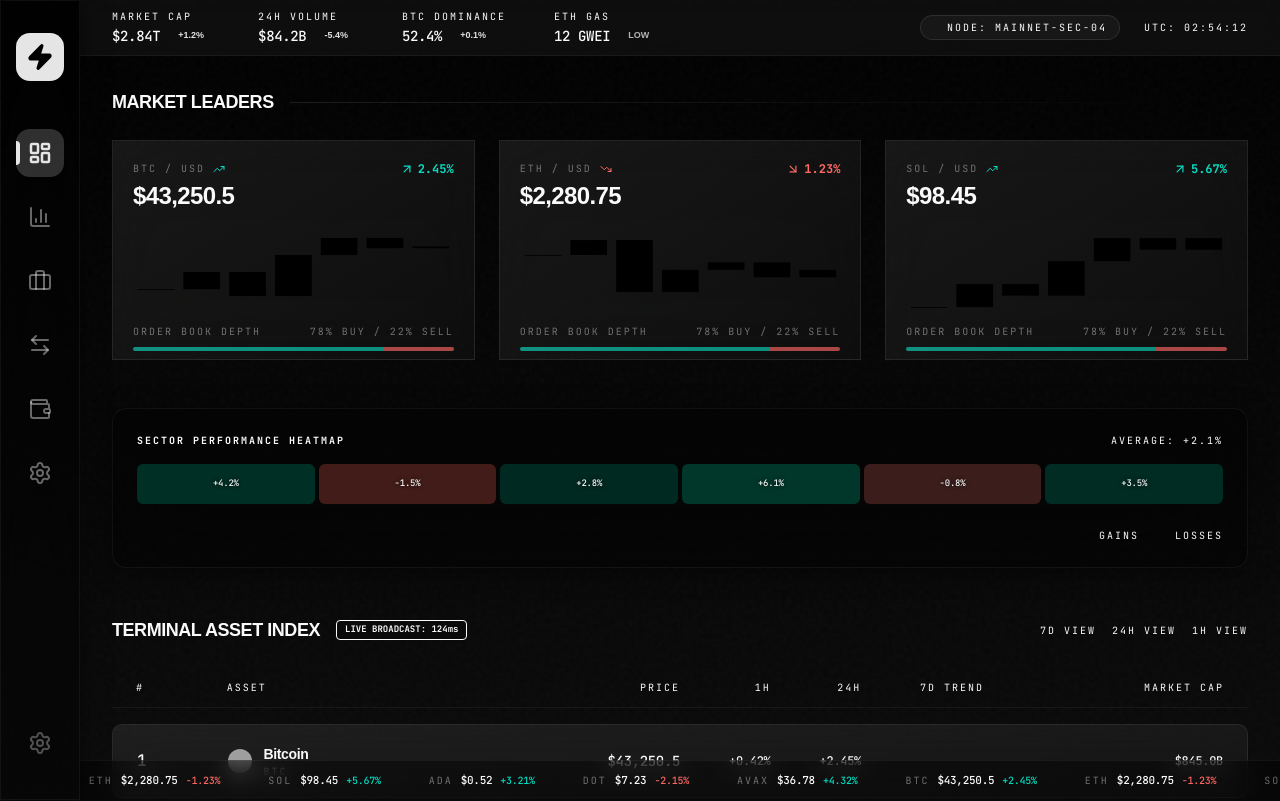
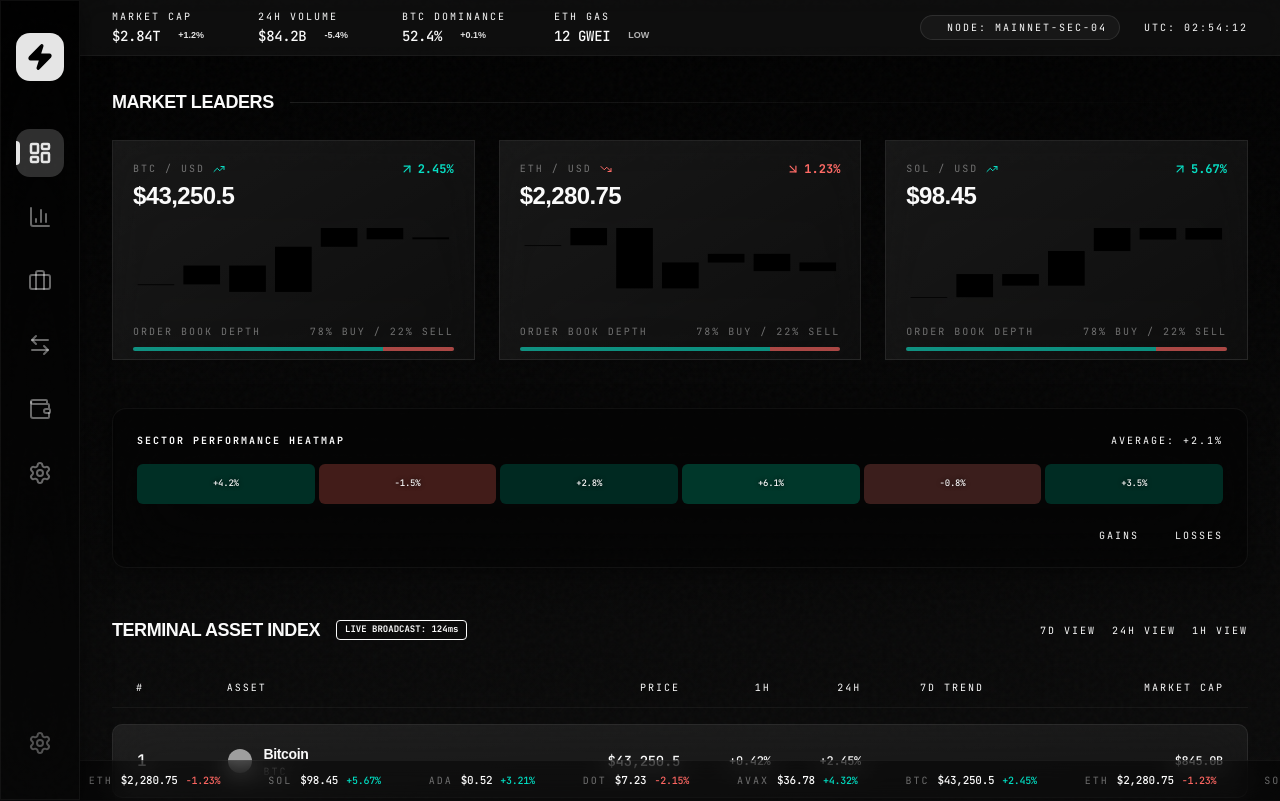
Before and after one commit to kwanljuin/crypto-dashboard, a Next.js app: page / in a window 1280 px wide. Shown: the top 801 px of the page. Built offline with nearby package versions, Linux system fonts and the light colour scheme; grey boxes are pictures that could not be loaded; a web font is replaced by a local one.

Commit message:
fix(lint): resolve purity, any types, and unused variables

```diff
--- a/components/charts/price-chart.tsx
+++ b/components/charts/price-chart.tsx
@@ -31,7 +31,7 @@ export const PriceChart = ({ data, coinName = 'Coin' }: PriceChartProps) => {
     return (
         <GlassPanel className="p-6">
             <div className="flex items-center justify-between mb-6">
-                <h3 className="text-lg font-mono font-bold">Price Chart</h3>
+                <h3 className="text-lg font-mono font-bold">{coinName} Price History</h3>
 
                 <div className="flex gap-2">
                     {periods.map((period) => (
@@ -77,7 +77,7 @@ export const PriceChart = ({ data, coinName = 'Coin' }: PriceChartProps) => {
                             backdropFilter: 'blur(12px)',
                         }}
                         labelFormatter={(timestamp) => new Date(timestamp).toLocaleString()}
-                        formatter={(value: any) => [`$${Number(value).toLocaleString()}`, 'Price']}
+                        formatter={(value: number | string | undefined) => [`$${Number(value || 0).toLocaleString()}`, 'Price']}
                     />
                     <Area
                         type="monotone"
--- a/components/dashboard/living-table.tsx
+++ b/components/dashboard/living-table.tsx
@@ -10,7 +10,16 @@ import {
 import { motion } from 'motion/react';
 
 interface LivingTableProps {
-    coins: any[];
+    coins: {
+        id: string;
+        name: string;
+        symbol: string;
+        image: string;
+        current_price: number;
+        price_change_percentage_24h: number;
+        market_cap: number;
+        sparkline_in_7d: { price: number[] };
+    }[];
 }
 
 export function LivingTable({ coins }: LivingTableProps) {
@@ -30,7 +39,7 @@ export function LivingTable({ coins }: LivingTableProps) {
             {/* Rows */}
             {coins.map((coin, i) => {
                 const isPositive = coin.price_change_percentage_24h >= 0;
-                const sparklineData = coin.sparkline_in_7d.price.map((p: number, index: number) => ({ value: p }));
+                const sparklineData = coin.sparkline_in_7d.price.map((p: number) => ({ value: p }));
 
                 return (
                     <motion.div
--- a/components/dashboard/mini-candle-chart.tsx
+++ b/components/dashboard/mini-candle-chart.tsx
@@ -11,16 +11,18 @@ interface CandleData {
 
 export function MiniCandleChart({ prices }: { prices: number[] }) {
     // Generate mock OHLC from price points
-    const candles: CandleData[] = prices.map((p, i) => {
+    const candles: CandleData[] = React.useMemo(() => prices.map((p, i) => {
         const prev = i > 0 ? prices[i - 1] : p;
         const volatility = p * 0.01;
+        // Use a deterministic "pseudo-random" based on p and i to satisfy purity checks
+        const pseudoRand = ((p * 1000) % 100) / 100;
         return {
             o: prev,
             c: p,
-            h: Math.max(prev, p) + Math.random() * volatility,
-            l: Math.min(prev, p) - Math.random() * volatility
+            h: Math.max(prev, p) + pseudoRand * volatility,
+            l: Math.min(prev, p) - (1 - pseudoRand) * volatility
         };
-    });
+    }), [prices]);
 
     const max = Math.max(...candles.map(c => c.h));
     const min = Math.min(...candles.map(c => c.l));
--- a/components/home/bento-grid.tsx
+++ b/components/home/bento-grid.tsx
@@ -5,7 +5,6 @@ import { PriceDisplay } from '@/components/price-display';
 import { MiniSparkline } from '@/components/charts/mini-sparkline';
 import Image from 'next/image';
 import Link from 'next/link';
-import { motion } from 'motion/react';
 
 interface CoinData {
     id: string;
--- a/components/price-display.tsx
+++ b/components/price-display.tsx
@@ -1,7 +1,6 @@
 'use client';
 
-import { motion, AnimatePresence } from 'motion/react';
-import { TrendingUp, TrendingDown } from 'lucide-react';
+import { motion } from 'motion/react';
 import { useEffect, useState } from 'react';
 
 interface PriceDisplayProps {
```
